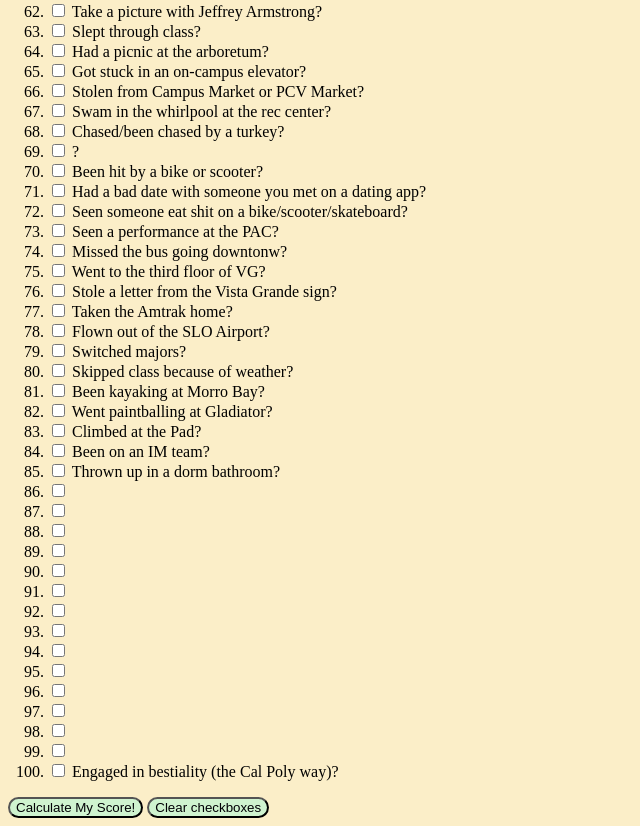
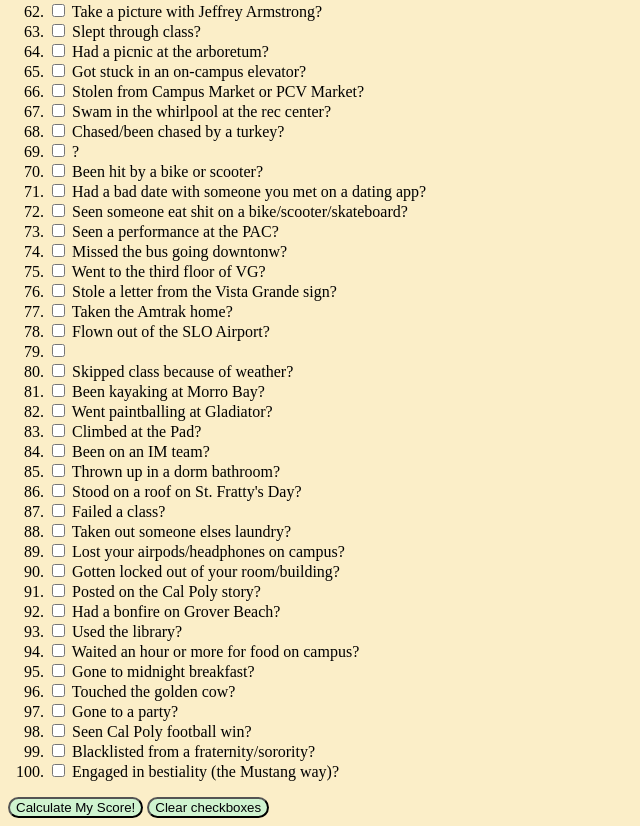
Before and after one commit to spaykel/polypuritytest, a plain HTML site: page index.html in a window 1280 px wide. Shown: the part 1611-2437 px from the top of the page, without its empty margins (0-640 px from the left). Drawn offline with nearby package versions, Linux system fonts and the light colour scheme.

Commit message:
work on questions

```diff
--- a/index.html
+++ b/index.html
@@ -145,7 +145,7 @@
                     <li> <input type="checkbox" id="32"> <label for="32"> Gotten the bitch cup in rage cage? </label> </li>
                     <li> <input type="checkbox" id="33"> <label for="33"> Gone to a drag club show? </label> </li>
                     <li> <input type="checkbox" id="34"> <label for="34"> Contributed to the gum wall? </label> </li>
-                    <li> <input type="checkbox" id="35"> <label for="35"> Waited an hour or more for Chick-fil-a? </label> </li>
+                    <li> <input type="checkbox" id="35"> <label for="35"> Had a sober cig? </label> </li>
                     <li> <input type="checkbox" id="36"> <label for="36"> Set off the fire alarm in your dorm building? </label> </li>
                     <li> <input type="checkbox" id="37"> <label for="37"> Smoked with your RA? </label> </li>
                     <li> <input type="checkbox" id="38"> <label for="38"> Gotten diagnosed at the health center? </label> </li>
@@ -189,28 +189,28 @@
                     <li> <input type="checkbox" id="76"> <label for="76"> Stole a letter from the Vista Grande sign? </label> </li>
                     <li> <input type="checkbox" id="77"> <label for="77"> Taken the Amtrak home? </label> </li>
                     <li> <input type="checkbox" id="78"> <label for="78"> Flown out of the SLO Airport? </label> </li>
-                    <li> <input type="checkbox" id="79"> <label for="79"> Switched majors? </label> </li>
+                    <li> <input type="checkbox" id="79"> <label for="79">  </label> </li>
                     <li> <input type="checkbox" id="80"> <label for="80"> Skipped class because of weather? </label> </li>
                     <li> <input type="checkbox" id="81"> <label for="81"> Been kayaking at Morro Bay? </label> </li>
                     <li> <input type="checkbox" id="82"> <label for="82"> Went paintballing at Gladiator? </label> </li>
                     <li> <input type="checkbox" id="83"> <label for="83"> Climbed at the Pad? </label> </li>
                     <li> <input type="checkbox" id="84"> <label for="84"> Been on an IM team? </label> </li>
                     <li> <input type="checkbox" id="85"> <label for="85"> Thrown up in a dorm bathroom? </label> </li>
-                    <li> <input type="checkbox" id="86"> <label for="86">  </label> </li>
-                    <li> <input type="checkbox" id="87"> <label for="87">  </label> </li>
-                    <li> <input type="checkbox" id="88"> <label for="88">  </label> </li>
-                    <li> <input type="checkbox" id="89"> <label for="89">  </label> </li>
-                    <li> <input type="checkbox" id="90"> <label for="90">  </label> </li>
-                    <li> <input type="checkbox" id="91"> <label for="91">  </label> </li>
-                    <li> <input type="checkbox" id="92"> <label for="92">  </label> </li>
-                    <li> <input type="checkbox" id="93"> <label for="93">  </label> </li>
-                    <li> <input type="checkbox" id="94"> <label for="94">  </label> </li>
-                    <li> <input type="checkbox" id="95"> <label for="95">  </label> </li>
-                    <li> <input type="checkbox" id="96"> <label for="96">  </label> </li>
-                    <li> <input type="checkbox" id="97"> <label for="97">  </label> </li>
-                    <li> <input type="checkbox" id="98"> <label for="98">  </label> </li>
-                    <li> <input type="checkbox" id="99"> <label for="99">  </label> </li>
-                    <li> <input type="checkbox" id="100"> <label for="100"> Engaged in bestiality (the Cal Poly way)? </label> </li>
+                    <li> <input type="checkbox" id="86"> <label for="86"> Stood on a roof on St. Fratty's Day? </label> </li>
+                    <li> <input type="checkbox" id="87"> <label for="87"> Failed a class? </label> </li>
+                    <li> <input type="checkbox" id="88"> <label for="88"> Taken out someone elses laundry? </label> </li>
+                    <li> <input type="checkbox" id="89"> <label for="89"> Lost your airpods/headphones on campus? </label> </li>
+                    <li> <input type="checkbox" id="90"> <label for="90"> Gotten locked out of your room/building? </label> </li>
+                    <li> <input type="checkbox" id="91"> <label for="91"> Posted on the Cal Poly story? </label> </li>
+                    <li> <input type="checkbox" id="92"> <label for="92"> Had a bonfire on Grover Beach? </label> </li>
+                    <li> <input type="checkbox" id="93"> <label for="93"> Used the library? </label> </li>
+                    <li> <input type="checkbox" id="94"> <label for="94"> Waited an hour or more for food on campus? </label> </li>
+                    <li> <input type="checkbox" id="95"> <label for="95"> Gone to midnight breakfast? </label> </li>
+                    <li> <input type="checkbox" id="96"> <label for="96"> Touched the golden cow? </label> </li>
+                    <li> <input type="checkbox" id="97"> <label for="97"> Gone to a party? </label> </li>
+                    <li> <input type="checkbox" id="98"> <label for="98"> Seen Cal Poly football win? </label> </li>
+                    <li> <input type="checkbox" id="99"> <label for="99"> Blacklisted from a fraternity/sorority? </label> </li>
+                    <li> <input type="checkbox" id="100"> <label for="100"> Engaged in bestiality (the Mustang way)? </label> </li>
                 </ol>
 
                 <input class="button" id="submit" type="submit" value="Calculate My Score!">
```
